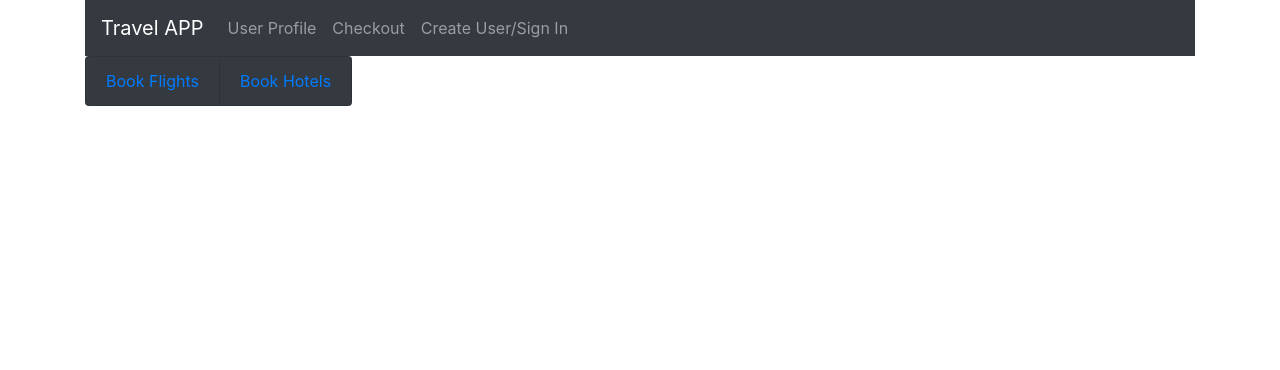
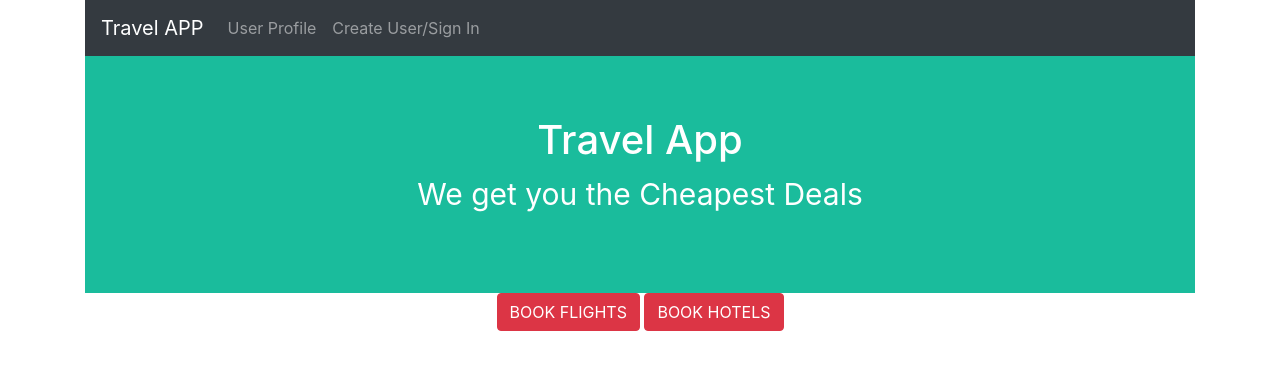
Before and after one commit to ashuchow/project2, a React (Create React App) app in the folder frontend/: page / in a window 1280 px wide. Shown: the top 370 px of the page. Built offline with nearby package versions, Linux system fonts and the light colour scheme.

Commit message:
home page designed but need to extend the navbar

```diff
--- a/frontend/public/index.html
+++ b/frontend/public/index.html
@@ -24,7 +24,7 @@
       work correctly both with client-side routing and a non-root public URL.
       Learn how to configure a non-root public URL by running `npm run build`.
     -->
-    <title>React App</title>
+    <title>Travel App</title>
   </head>
   <body>
     <noscript>You need to enable JavaScript to run this app.</noscript>
--- a/frontend/src/App.js
+++ b/frontend/src/App.js
@@ -4,7 +4,7 @@ import "bootstrap/dist/css/bootstrap.min.css";
 import "./App.css";
 import Confirm from "./Screens/ConfirmScreen";
 import Home from "./Screens/Home";
-import Navbar from "./components/navbar.component";
+import Navbar from "./Screens/navbar.component";
 import bookFlight from "./Screens/FlightBook";
 import searchFlight from "./Screens/FlightSearch";
 import resultFlight from "./Screens/FlightResult";
--- a/frontend/src/Screens/Home.js
+++ b/frontend/src/Screens/Home.js
@@ -1,14 +1,32 @@
-import React from 'react'
+import React from 'react';
+import 'bootstrap/dist/css/bootstrap.min.css';
 import { Link } from 'react-router-dom';
-import { Button, Navbar } from 'react-bootstrap'
+import {Button} from 'react-bootstrap';
 import { ListGroup } from 'react-bootstrap'
 function Home() {
     return (
-        <div>
-            <ListGroup horizontal className = "ctr">
-                <ListGroup.Item className= "bg-dark"><Link to="/sf" >Book Flights</Link></ListGroup.Item>
-                <ListGroup.Item className= "bg-dark"><Link to="/sh" >Book Hotels</Link></ListGroup.Item>
-            </ListGroup>
+<div className>
+        <div className="header">
+          <h1>Travel App</h1>
+           <p>We get you the Cheapest Deals</p>
+        </div>
+
+
+        <div className = "buttonContainer" >
+        <Link to="/sf">
+            <Button variant="danger">
+                 BOOK FLIGHTS
+            </Button> {' '}
+        </Link>
+        <Link to="/sh">
+            <Button variant="danger">
+                 BOOK HOTELS
+            </Button>
+        </Link>
+        </div>
+
+
+
         </div>
     )
 }
--- a/frontend/src/components/navbar.component.js
+++ b/frontend/src/Screens/navbar.component.js
@@ -19,9 +19,6 @@ export default class navbar extends Component {
           <Link to="/up" className="nav-link">User Profile</Link>
           </li>
           <li className="navbar-item">
-          <Link to="/pymnt" className="nav-link">Checkout</Link>
-          </li>
-          <li className="navbar-item">
           <Link to="/us" className="nav-link">Create User/Sign In</Link>
           </li>
         </ul>
--- a/frontend/src/index.css
+++ b/frontend/src/index.css
@@ -11,3 +11,18 @@ code {
   font-family: source-code-pro, Menlo, Monaco, Consolas, 'Courier New',
     monospace;
 }
+
+.buttonContainer{
+  text-align: center;
+  width:50%;
+  margin-left:25%;
+  margin-right:25%;
+}
+
+.header {
+  padding: 60px;
+  text-align: center;
+  background: #1abc9c;
+  color: white;
+  font-size: 30px;
+}
```
